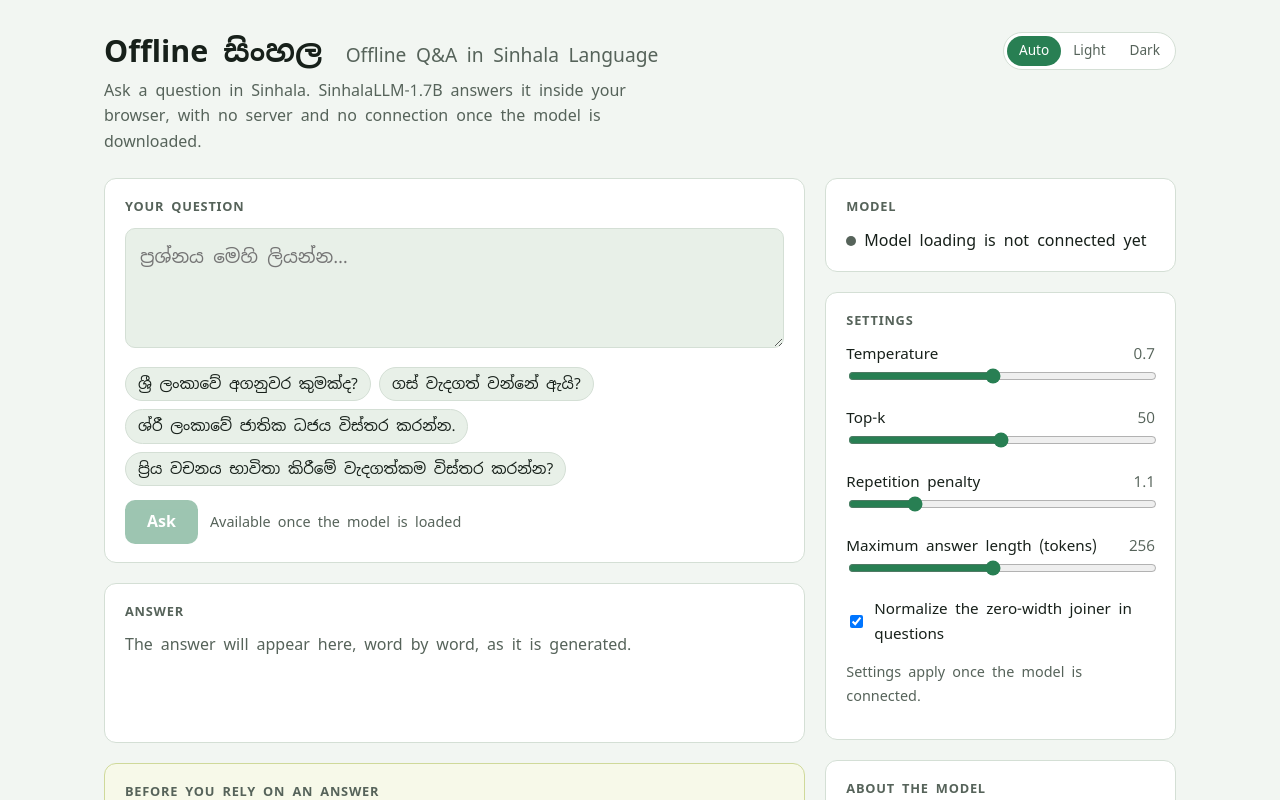
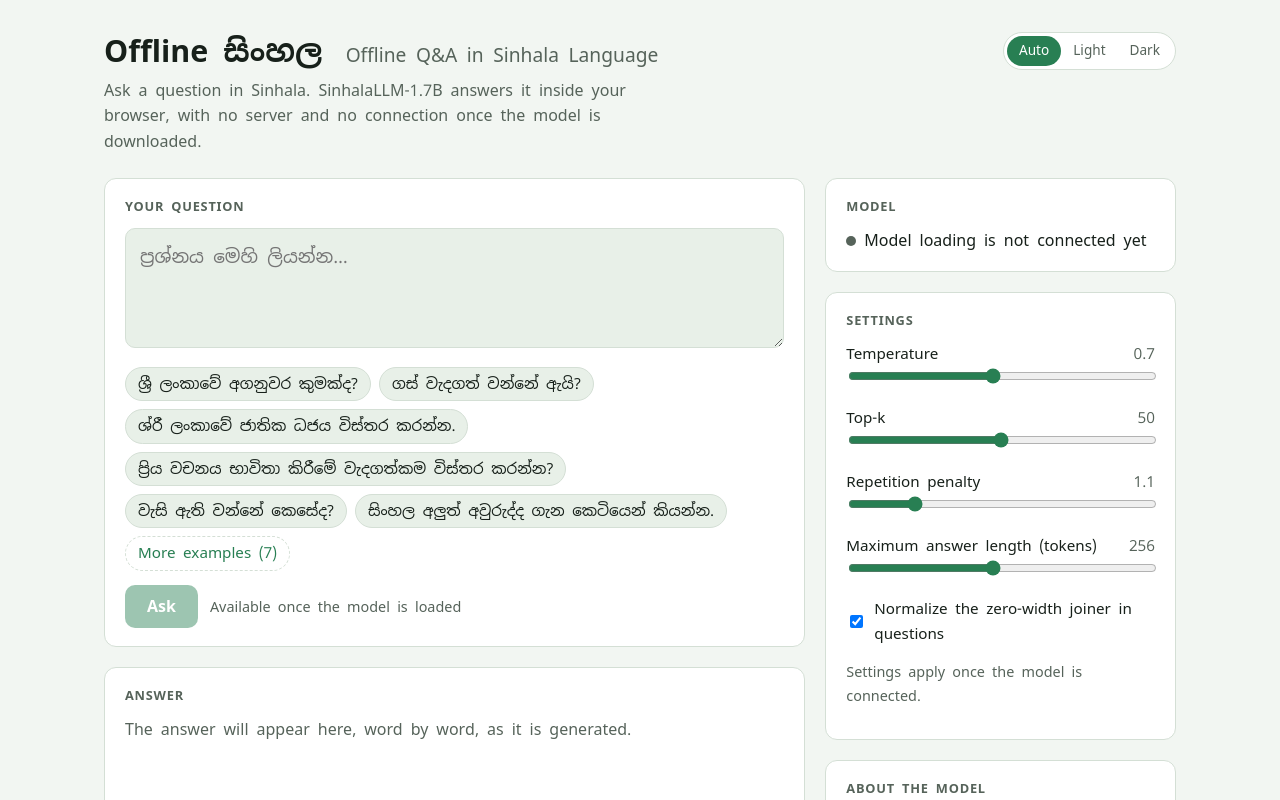
Before and after one commit to sinsankio/sinhalalm-offline, a React (Vite) app in the folder web/: page / in a window 1280 px wide. Shown: the top 800 px of the page. Built offline with nearby package versions, Linux system fonts and the light colour scheme; a web font is replaced by a local one.

Commit message:
feat(ui): Add more sample questions
The ten golden questions and three from the model author's evaluation,
with six shown by default and the rest behind a toggle.

```diff
--- a/web/src/ui/components/AskPanel.jsx
+++ b/web/src/ui/components/AskPanel.jsx
@@ -1,7 +1,10 @@
-import { SAMPLE_QUESTIONS } from "../content.js";
+import { useState } from "react";
+import { SAMPLE_QUESTIONS, VISIBLE_SAMPLES } from "../content.js";
 
 export default function AskPanel({ question, onChange, ready }) {
+  const [showAll, setShowAll] = useState(false);
   const submit = (event) => event.preventDefault();
+  const samples = showAll ? SAMPLE_QUESTIONS : SAMPLE_QUESTIONS.slice(0, VISIBLE_SAMPLES);
 
   return (
     <form className="panel ask" onSubmit={submit}>
@@ -18,7 +21,7 @@ export default function AskPanel({ question, onChange, ready }) {
         onChange={(event) => onChange(event.target.value)}
       />
       <div className="samples" aria-label="Sample questions">
-        {SAMPLE_QUESTIONS.map((sample) => (
+        {samples.map((sample) => (
           <button
             key={sample}
             type="button"
@@ -29,6 +32,11 @@ export default function AskPanel({ question, onChange, ready }) {
             {sample}
           </button>
         ))}
+        <button type="button" className="chip chip-more" onClick={() => setShowAll(!showAll)}>
+          {showAll
+            ? "Fewer examples"
+            : `More examples (${SAMPLE_QUESTIONS.length - VISIBLE_SAMPLES})`}
+        </button>
       </div>
       <div className="actions">
         <button type="submit" className="primary" disabled={!ready || !question.trim()}>
--- a/web/src/ui/content.js
+++ b/web/src/ui/content.js
@@ -14,7 +14,18 @@ export const SAMPLE_QUESTIONS = [
   "ගස් වැදගත් වන්නේ ඇයි?",
   "ශ්රී ලංකාවේ ජාතික ධජය විස්තර කරන්න.",
   "ප්‍රිය වචනය භාවිතා කිරීමේ වැදගත්කම විස්තර කරන්න?",
+  "වැසි ඇති වන්නේ කෙසේද?",
+  "සිංහල අලුත් අවුරුද්ද ගැන කෙටියෙන් කියන්න.",
+  "සිංහල අකුරු කීයක් තිබේද?",
+  "ඩයෝඩයක් හරහා ධාරාව ගමන් කරන්නේ කුමන අවස්තාවේදීද?",
+  "පටිච්චසමුප්පාදය මුලින්ම මෙනෙහි කළේ කොහෙදිද? කෙටියෙන් පිළිතුරු දෙන්න.",
+  "බෞද්ධ ඉගැන්වීම් අනුව, බුදුරදුන් පිරිනිවන් පෑ දින අවසන් වරට සැතපුණු ඉරියව්ව කුමක්ද?",
+  "ධර්මයේ 'අකාලික' ගුණය යනු ගැන පැහැදිලි කරන්න?",
+  "බෞද්ධ ඉගැන්වීම් අනුව, සමාධි බුදු පිළිමය නෙළා ඇත්තේ කුමන ගලින්ද?",
+  "ඔබේ නම කුමක්ද?",
 ];
+
+export const VISIBLE_SAMPLES = 6;
 
 export const LIMITATIONS = [
   "Answers are generated by a small language model and are not verified. They may be fluent but factually wrong.",
--- a/web/src/ui/styles.css
+++ b/web/src/ui/styles.css
@@ -189,6 +189,12 @@ body {
   border-color: var(--accent);
 }
 
+.chip-more {
+  background: transparent;
+  border-style: dashed;
+  color: var(--accent);
+}
+
 .actions {
   display: flex;
   align-items: center;
```
